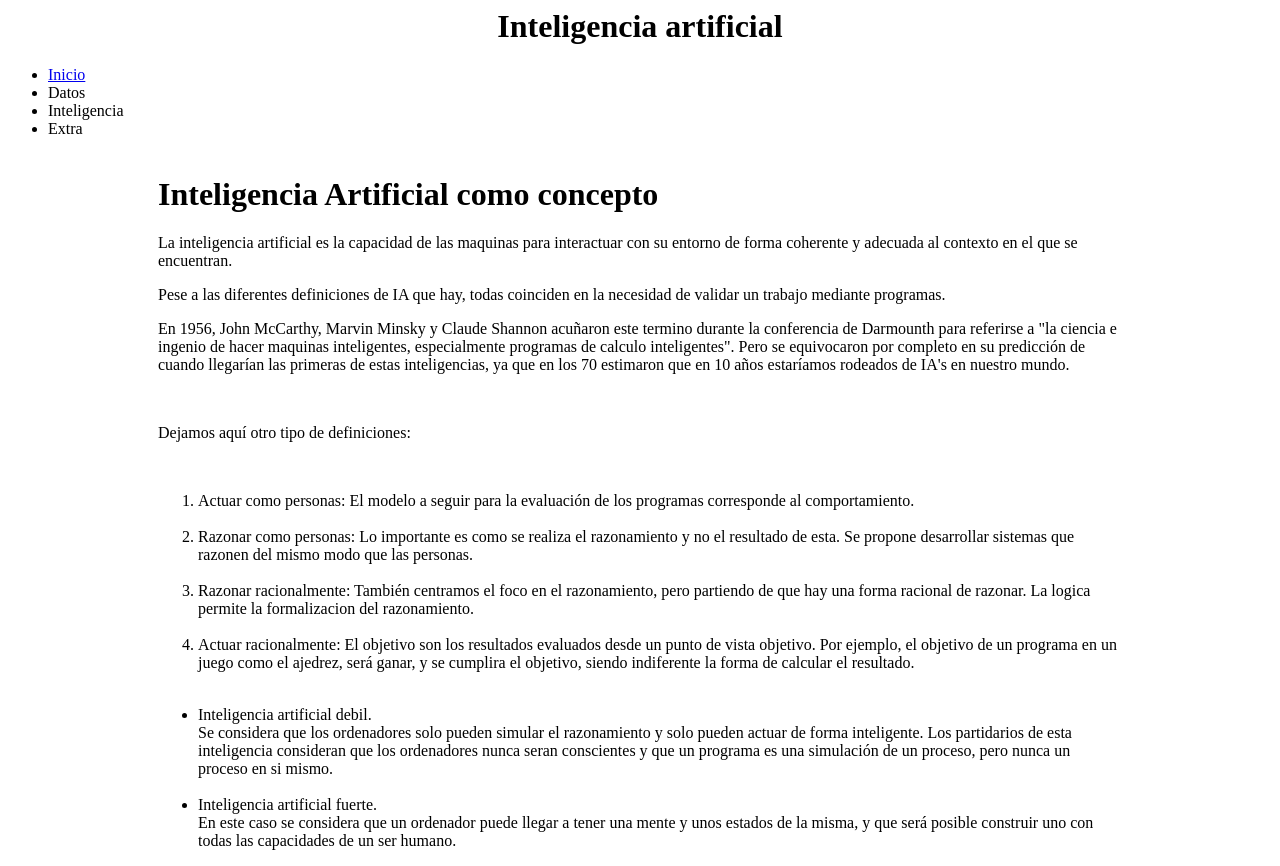
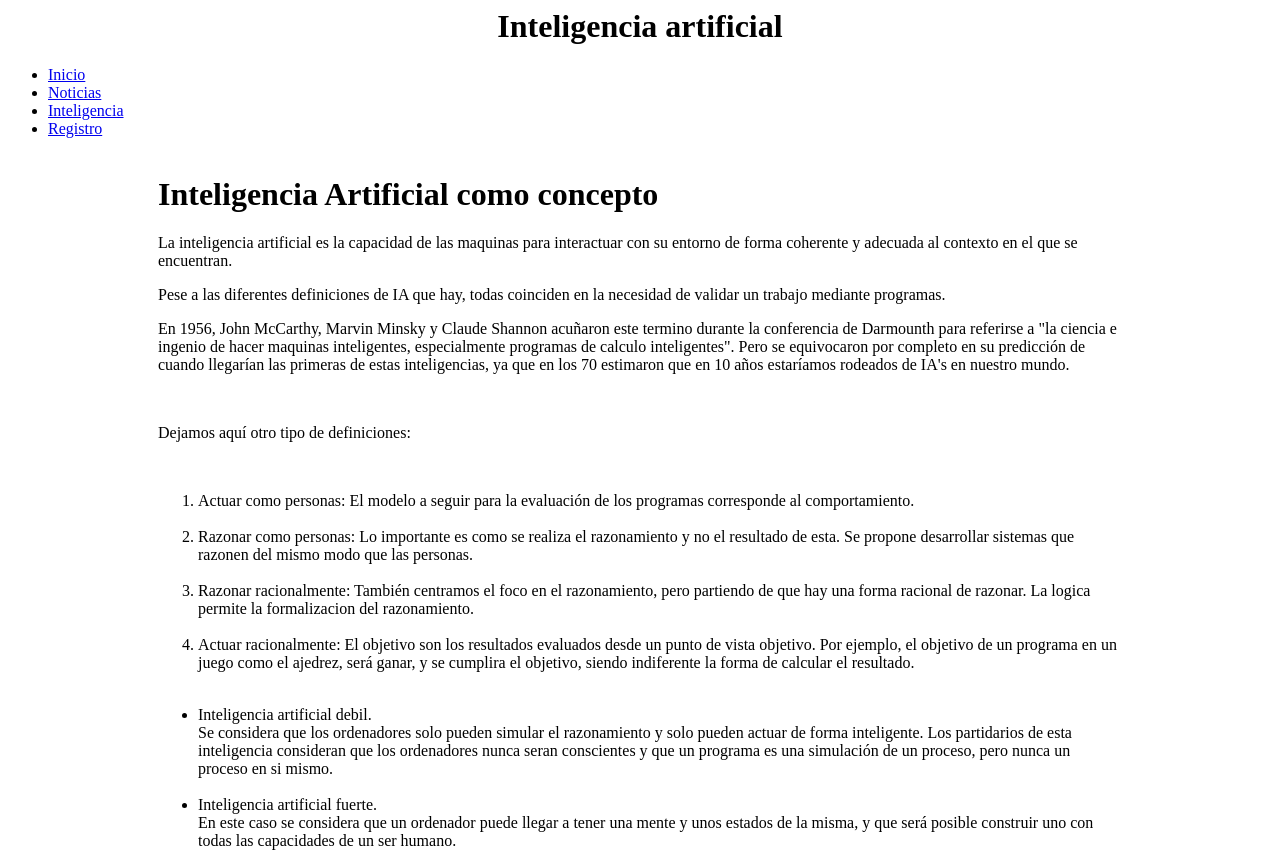
Before and after one commit to angelfz7/asirproject, a plain HTML site: page index.html in a window 1280 px wide. Drawn offline with Linux system fonts and the light colour scheme.

Commit message:
Update index.html

```diff
--- a/index.html
+++ b/index.html
@@ -14,9 +14,15 @@
 					<li>
 					 <a href="./index.html">Inicio</a>
 					</li>
-					<li>Datos</li>
-					<li>Inteligencia</li>
-					<li>Extra</li>
+					<li>
+					 <a href="./noticias.html">Noticias</a>
+					</li>
+					<li>
+					 <a href="./inteligencia.html">Inteligencia</a>
+					</li>
+					<li>
+					 <a href="./formulario.html">Registro</a>
+					</li>
 				</ul>
 			</div>
 			<div id="contenido">
```
